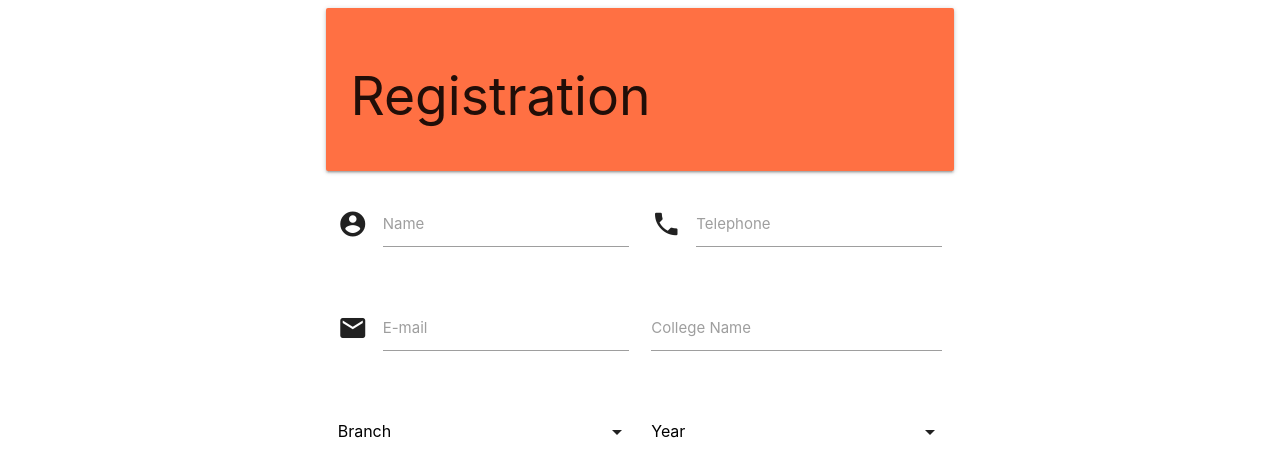
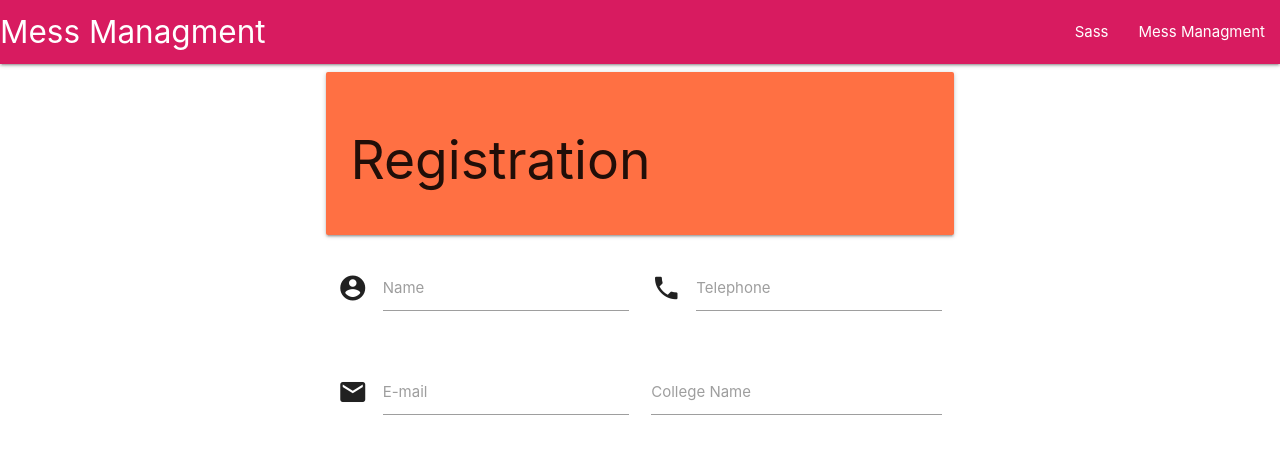
Before and after one commit to aaratikadu/MessManagement, a PHP site: page /MessManagement/ in a window 1280 px wide. Shown: the top 454 px of the page. Run offline with PHP 8.4, Linux system fonts and the light colour scheme.

Commit message:
navbar added

```diff
--- a/index.php
+++ b/index.php
@@ -20,6 +20,18 @@
     </head>
 
     <body>
+    <div class="navbar-fixed">
+    <nav>
+      <div class="nav-wrapper pink darken-1">
+        <a href="#!" class="brand-logo">Mess Managment</a>
+        <ul class="right hide-on-med-and-down">
+          <li><a href="sass.html">Sass</a></li>
+          <li><a href="badges.html">Mess Managment</a></li>
+        </ul>
+      </div>
+    </nav>
+  </div>
+
         <div class="container">
           <?php
 
```
